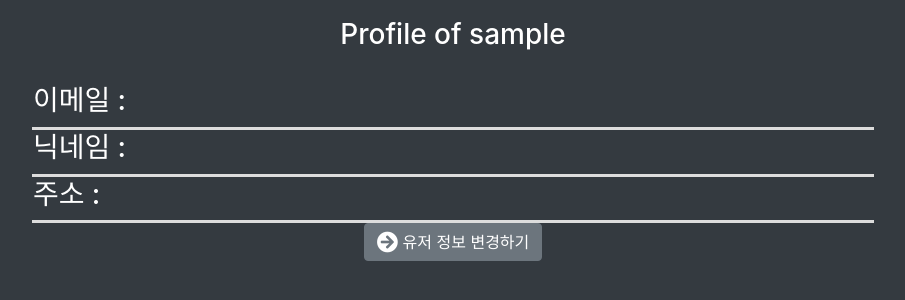
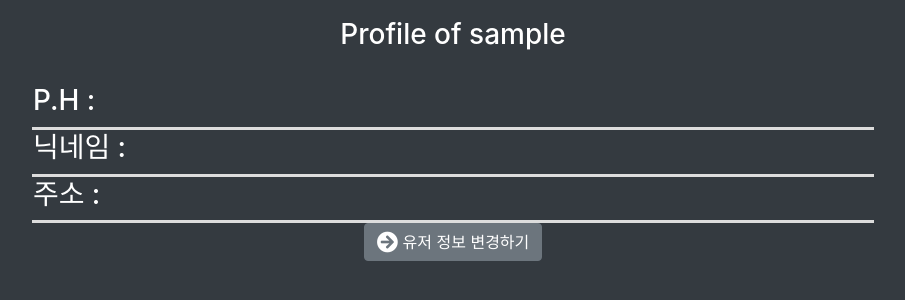
Before and after one commit to JungwonL/CalendaDiary, a Django app: page /mypage/profile/1 in a window 1280 px wide. Shown: the part 215-515 px from the top of the page, without its empty margins (187-1092 px from the left). Run offline with Django 3.2, Linux system fonts and the light colour scheme; the visitor is signed in with stand-in values (Sample User, id 1); data comes from the database, SQL or seed files in the repository; data that the repository does not hold is empty; some libraries are stand-ins or nearby versions.

Commit message:
병합완료

```diff
--- a/mypage/templates/mypage_index.html
+++ b/mypage/templates/mypage_index.html
@@ -13,7 +13,7 @@
     <table>
         <tr>
             <th>
-                <h3>이메일 : </h3>
+                <h3>P.H : </h3>
             </th>
             <th>
                 <h3>{{object.phoneNumber}}</h3>
```
